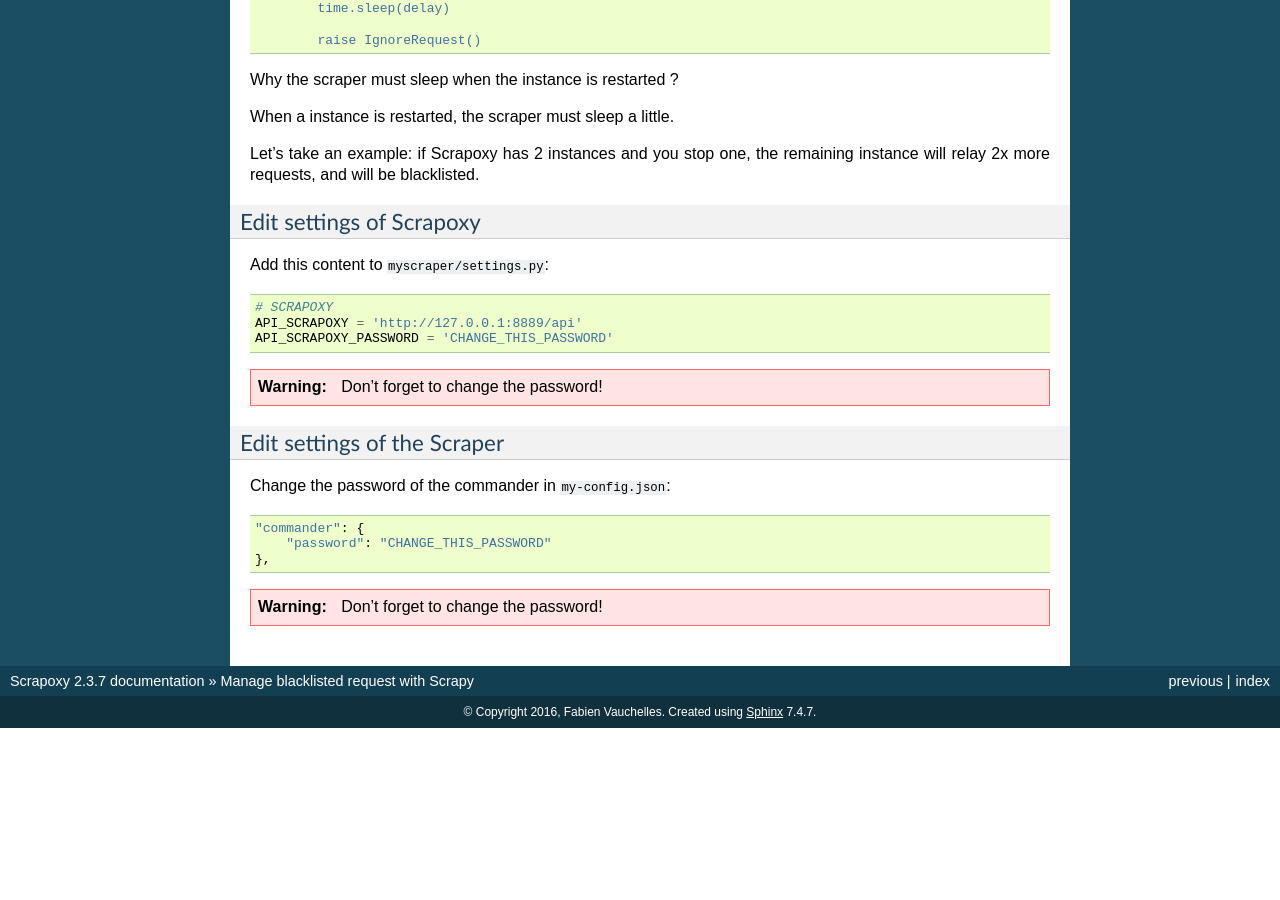
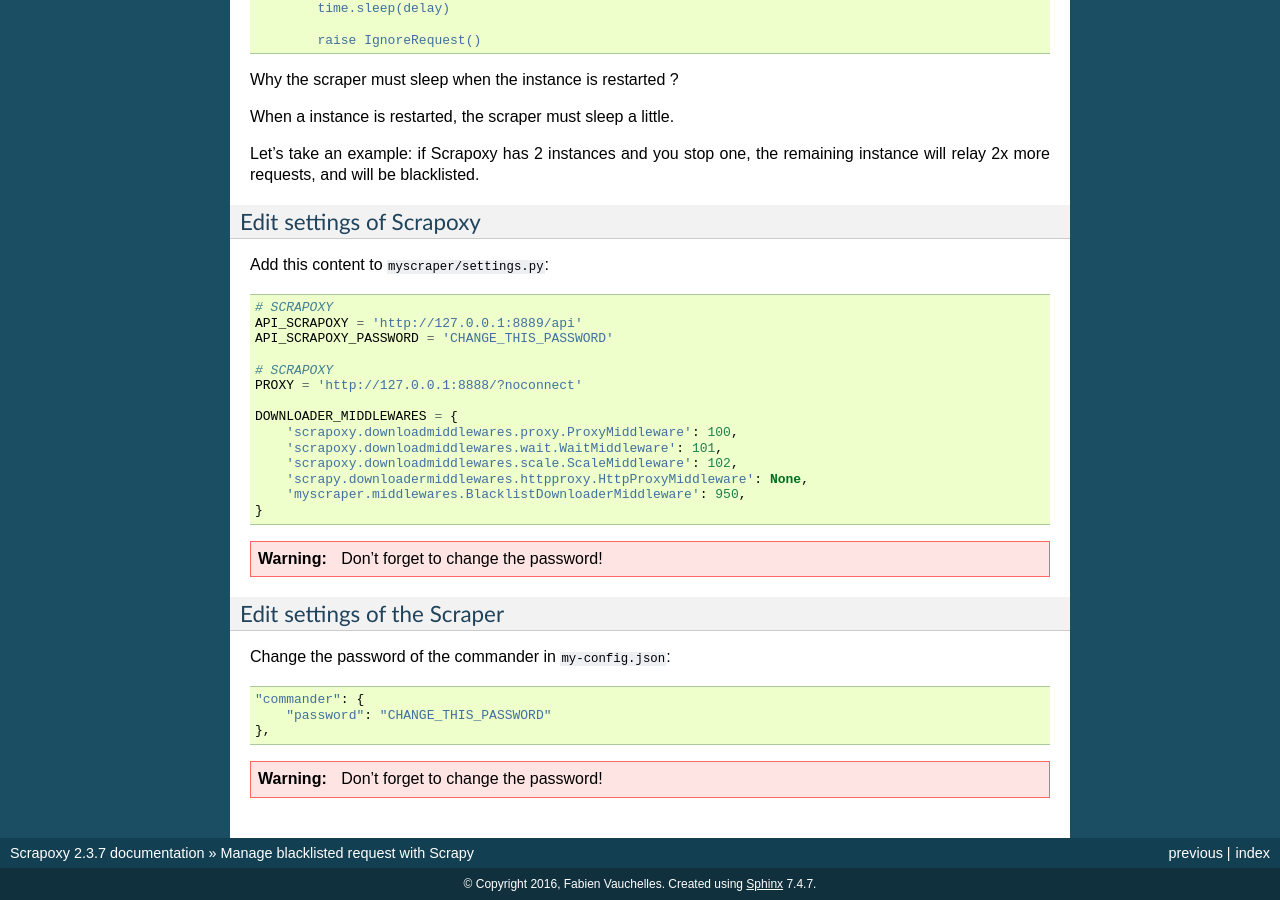
Before and after one commit to zahlio/scrapoxy, a Sphinx documentation site: the page built from docs/tutorials/python-scrapy-blacklisting/index.rst, in a window 1280 px wide and 900 px high, scrolled down 1376 px. Built offline with Sphinx 7.4.7, drawn with Linux system fonts in a browser that asks for light colours; before the commit the page ends 2104 px from its top, so only the background shows below that.

Commit message:
fix(doc): correct blacklisting tutorial

```diff
--- a/docs/tutorials/python-scrapy-blacklisting/index.rst
+++ b/docs/tutorials/python-scrapy-blacklisting/index.rst
@@ -104,6 +104,17 @@
     API_SCRAPOXY = 'http://127.0.0.1:8889/api'
     API_SCRAPOXY_PASSWORD = 'CHANGE_THIS_PASSWORD'
 
+    # SCRAPOXY
+    PROXY = 'http://127.0.0.1:8888/?noconnect'
+
+    DOWNLOADER_MIDDLEWARES = {
+        'scrapoxy.downloadmiddlewares.proxy.ProxyMiddleware': 100,
+        'scrapoxy.downloadmiddlewares.wait.WaitMiddleware': 101,
+        'scrapoxy.downloadmiddlewares.scale.ScaleMiddleware': 102,
+        'scrapy.downloadermiddlewares.httpproxy.HttpProxyMiddleware': None,
+        'myscraper.middlewares.BlacklistDownloaderMiddleware': 950,
+    }
+
 
 .. WARNING::
     Don't forget to change the password!
```
